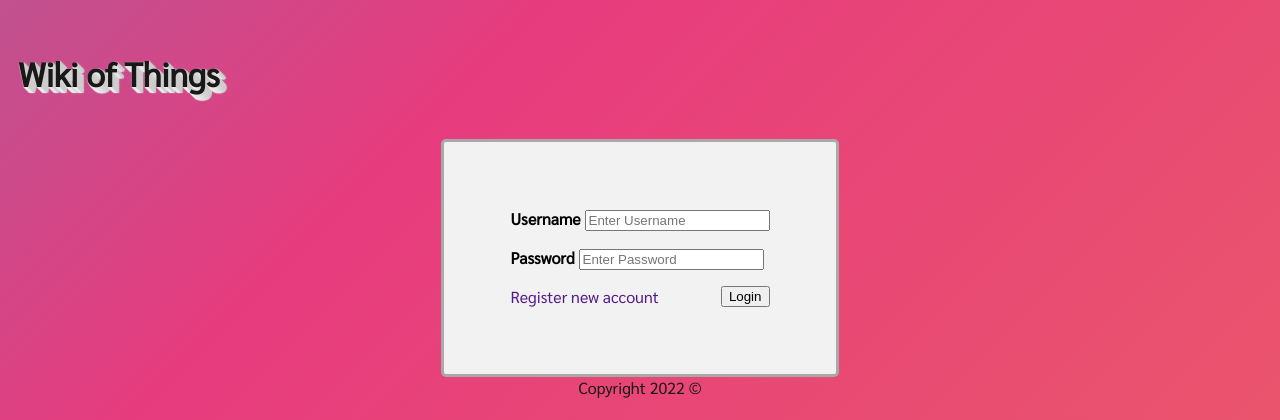
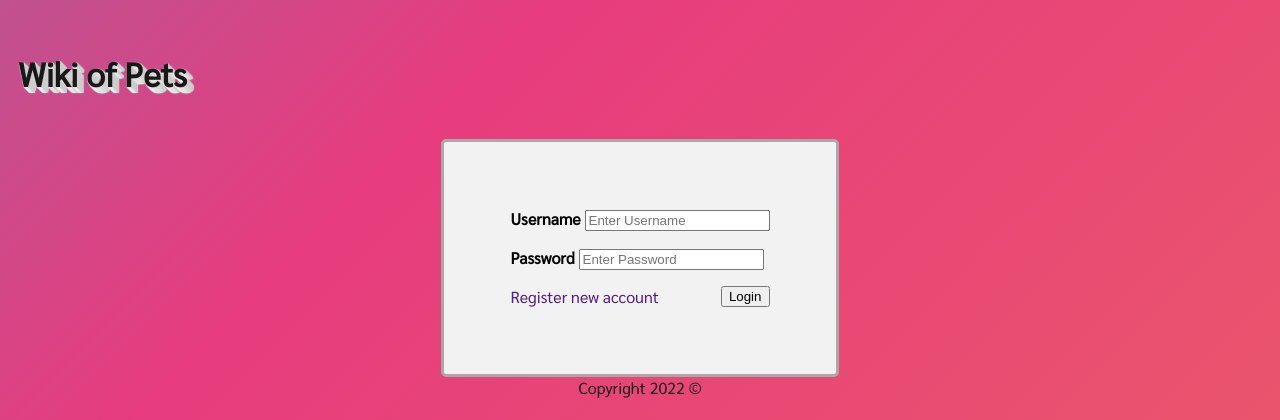
Before and after one commit to noontrust/project-3, a PHP site: page /login.php in a window 1280 px wide. Shown: the top 420 px of the page. Run offline with PHP 8.4, Linux system fonts and the light colour scheme.

Commit message:
commit pet theme

```diff
--- a/login.php
+++ b/login.php
@@ -15,7 +15,7 @@
     <header>
       <div class="topBar">
           <div class="logo">
-          <p id="wikiTitle">Wiki of Things</p>
+          <p id="wikiTitle">Wiki of Pets</p>
           </div>
           <div id="filler"></div>
       </div>
```
